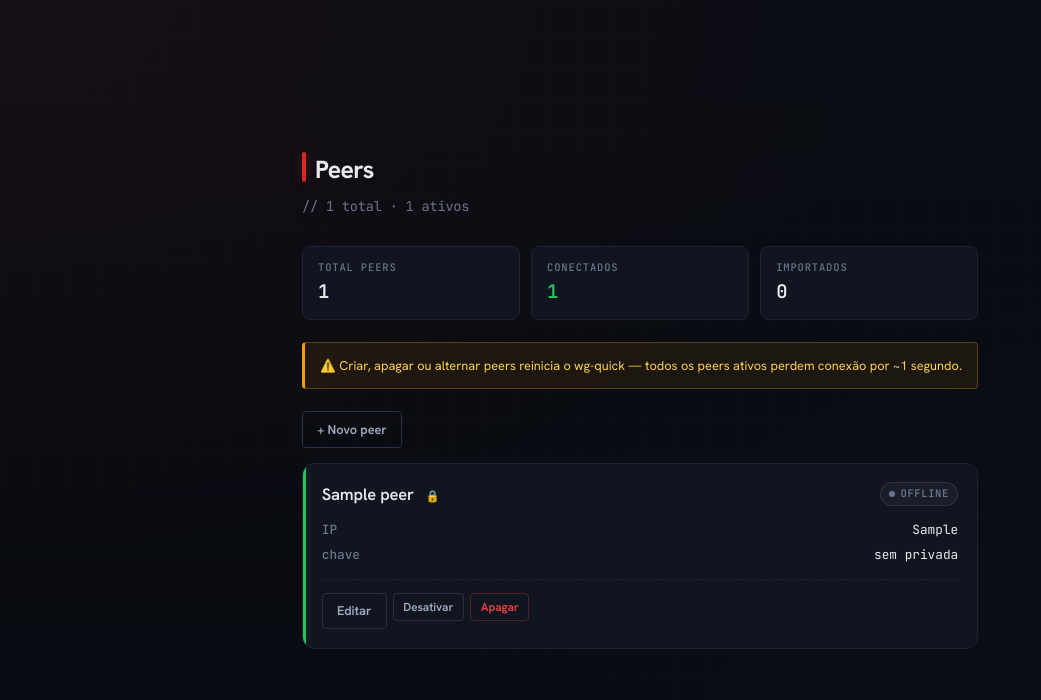
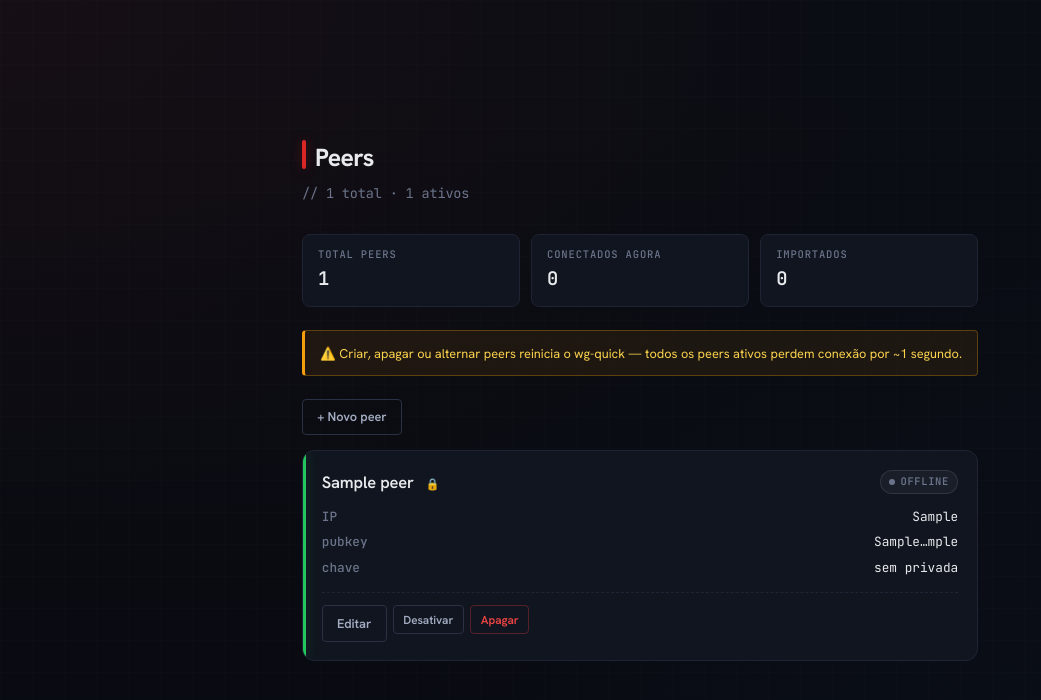
Before and after one commit to joaopaulooooo/wg-admin, a Flask app: template templates/peers.html in a window 1280 px wide. Shown: the top 700 px of the page, without its empty margins (0-1041 px from the left). Run offline with Flask 3, Linux system fonts and the light colour scheme; the template is opened without the code that fills it: most values are stand-ins (such as "Sample title", 1, 10 or a date in 2020); parts of the project's set-up code (start-up, migrations or seed data) failed here and were passed over.

Commit message:
feat(ui): show pubkey in card + accurate online/offline based on handshake recency
Previously 'online' was shown if the peer was in wg show at all, even
without ever connecting. Now:

- 'online': status AND latest_handshake within last 180s (WireGuard
  re-handshake interval, so actively transferring)
- 'configurado': status exists but no recent handshake (peer in
  wg0.conf but not actively connected)
- 'offline': no status at all (peer not in wg0.conf, or wg show failed)
- 'inativo': peer disabled

Stats bar 'Conectados agora' now only counts peers with recent
handshake, not all peers in wg show.

Added pubkey row in peer-meta (truncated to 16 chars + last 4, full
value in tooltip via title attribute). Helps diagnose key mismatches
between state.json and wg show by hovering.

```diff
--- a/templates/peers.html
+++ b/templates/peers.html
@@ -5,14 +5,25 @@
   <h1><span class="accent-bar"></span>Peers</h1>
   <p class="subtitle">// {{ peers|length }} total · {{ statuses|length }} ativos</p>
 
+  {% set now_ts = namespace(value=0) %}
+  {% set connected_count = namespace(value=0) %}
+  {% for peer in peers %}
+    {% if not peer.disabled %}
+      {% set st = statuses.get(peer.public_key) %}
+      {% if st and st.latest_handshake and st.latest_handshake > (now() | int) - 180 %}
+        {% set connected_count.value = connected_count.value + 1 %}
+      {% endif %}
+    {% endif %}
+  {% endfor %}
+
   <div class="stats">
     <div class="stat">
       <span class="stat-label">Total Peers</span>
       <span class="stat-value">{{ peers|length }}</span>
     </div>
     <div class="stat">
-      <span class="stat-label">Conectados</span>
-      <span class="stat-value {% if statuses|length > 0 %}active{% endif %}">{{ statuses|length }}</span>
+      <span class="stat-label">Conectados agora</span>
+      <span class="stat-value {% if connected_count.value > 0 %}active{% endif %}">{{ connected_count.value }}</span>
     </div>
     <div class="stat">
       <span class="stat-label">Importados</span>
@@ -32,6 +43,7 @@
   <div class="peer-grid">
     {% for peer in peers %}
     {% set status = statuses.get(peer.public_key) %}
+    {% set is_online = status and status.latest_handshake and status.latest_handshake > (now() | int) - 180 %}
     <div class="peer-card {{ 'disabled' if peer.disabled else '' }}">
       <div class="peer-card-header">
         <h3 class="peer-name">
@@ -39,14 +51,19 @@
           {% if peer.disabled %}<em>(inativo)</em>{% endif %}
           {% if not peer.private_key_enc %}<em title="Chave privada não disponível — importado do wg0.conf">🔒</em>{% endif %}
         </h3>
-        <span class="peer-status {{ 'inactive' if peer.disabled or not status else '' }}">
-          {% if peer.disabled %}inativo{% elif status %}online{% else %}offline{% endif %}
+        <span class="peer-status {{ 'inactive' if peer.disabled or not is_online else '' }}">
+          {% if peer.disabled %}inativo{% elif is_online %}online{% elif status %}configurado{% else %}offline{% endif %}
         </span>
       </div>
 
       <dl class="peer-meta">
         <dt>IP</dt>
         <dd>{{ peer.ip }}</dd>
+
+        <dt>pubkey</dt>
+        <dd title="{{ peer.public_key }}" style="cursor: help;">
+          {{ peer.public_key[:16] }}…{{ peer.public_key[-4:] if peer.public_key else '' }}
+        </dd>
 
         {% if status and status.latest_handshake %}
         <dt>handshake</dt>
```
